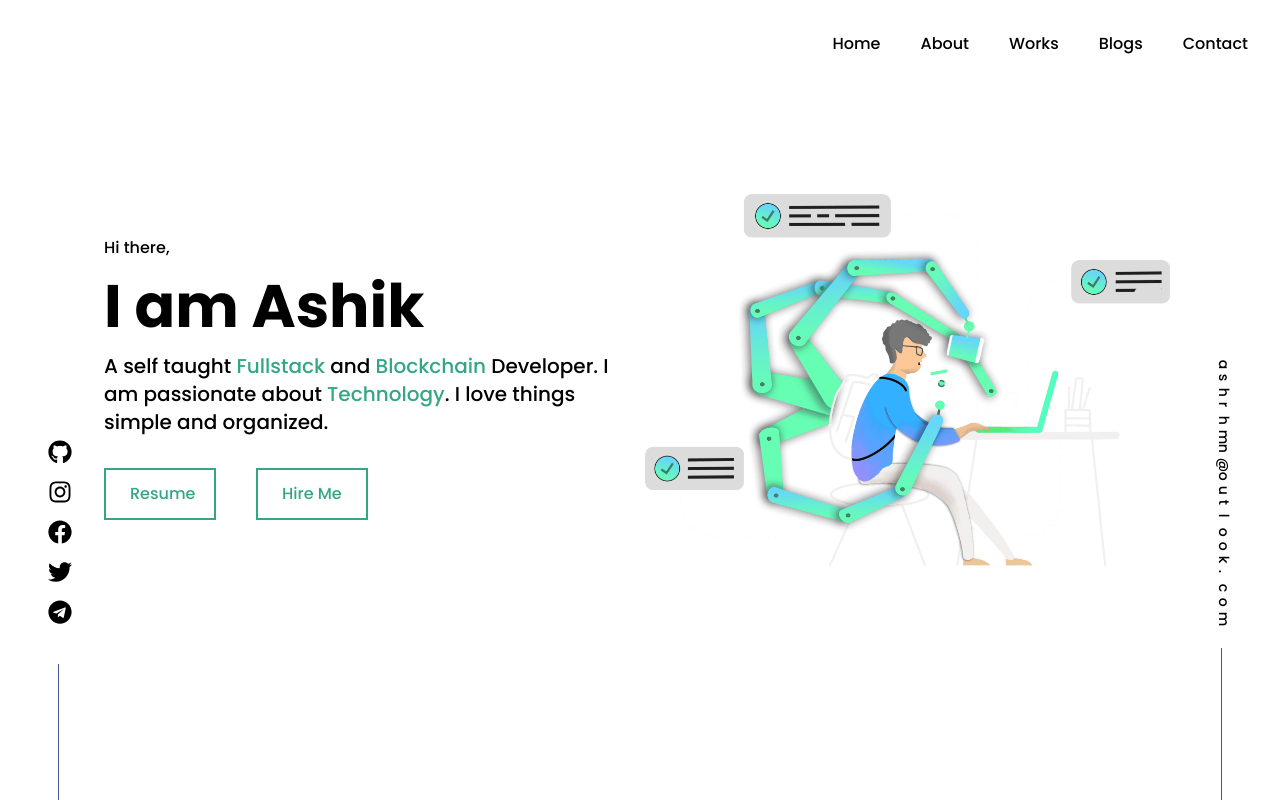
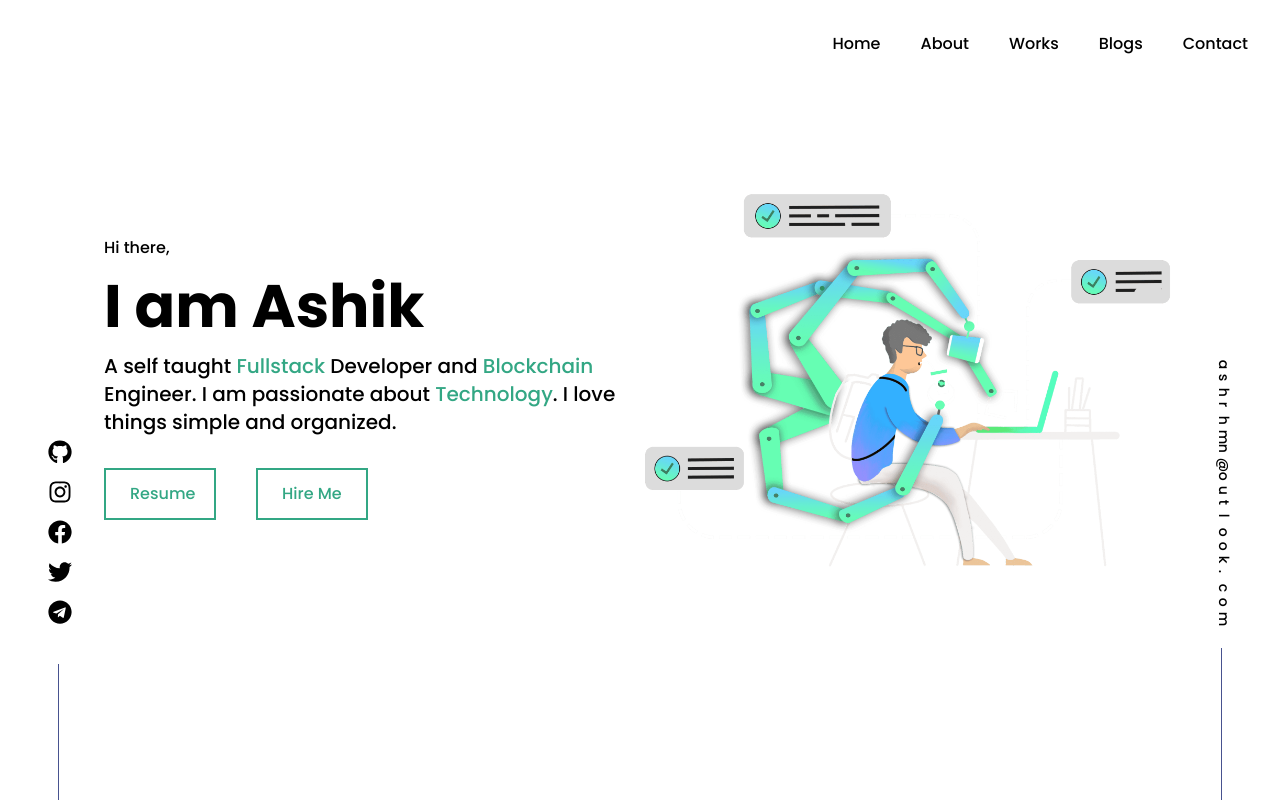
Before and after one commit to ashrhmn/portfolio-next-js, a Next.js app: page / in a window 1280 px wide. Built offline with nearby package versions, Linux system fonts and the light colour scheme.

Commit message:
Update about

```diff
--- a/pages/index.tsx
+++ b/pages/index.tsx
@@ -14,11 +14,11 @@ const Home: NextPage = () => {
             <span className="dark:text-darkPrimary text-lightPrimary">
               Fullstack
             </span>{" "}
-            and{" "}
+            Developer and{" "}
             <span className="dark:text-darkPrimary text-lightPrimary">
               Blockchain
             </span>{" "}
-            Developer. I am passionate about{" "}
+            Engineer. I am passionate about{" "}
             <span className="dark:text-darkPrimary text-lightPrimary">
               {" "}
               Technology
```
